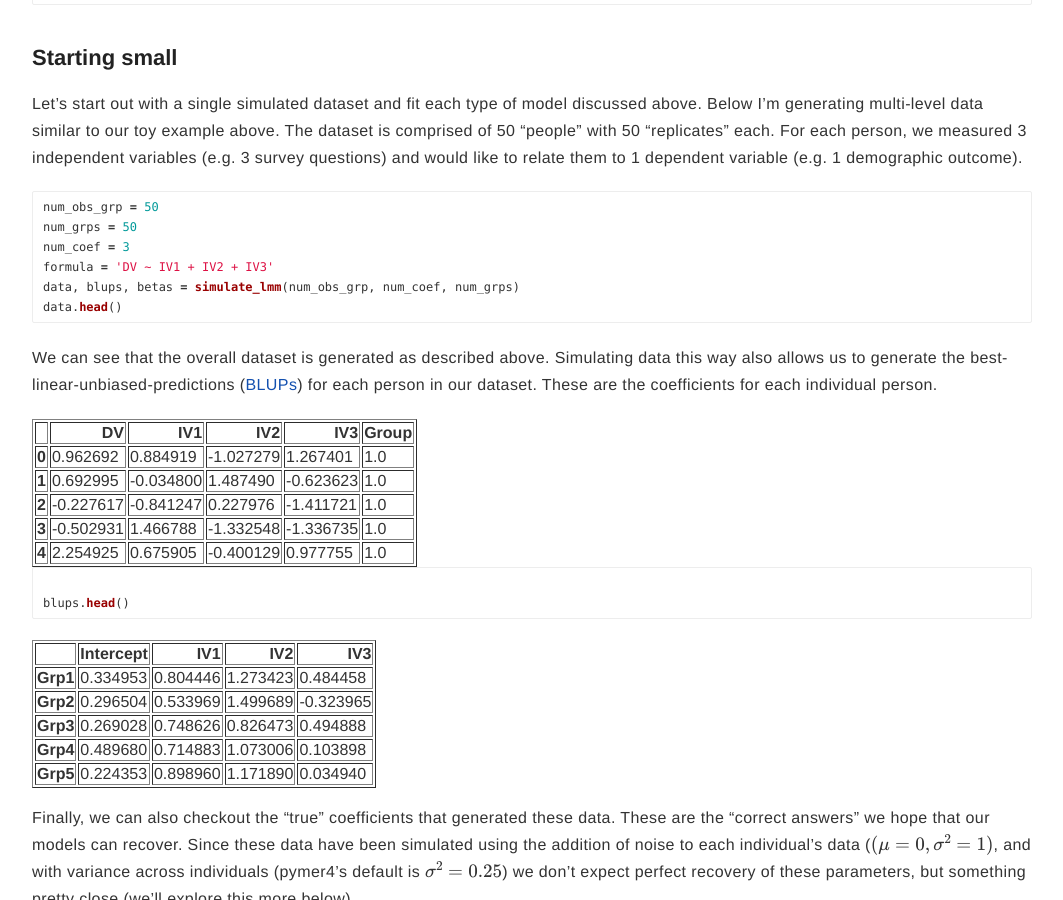
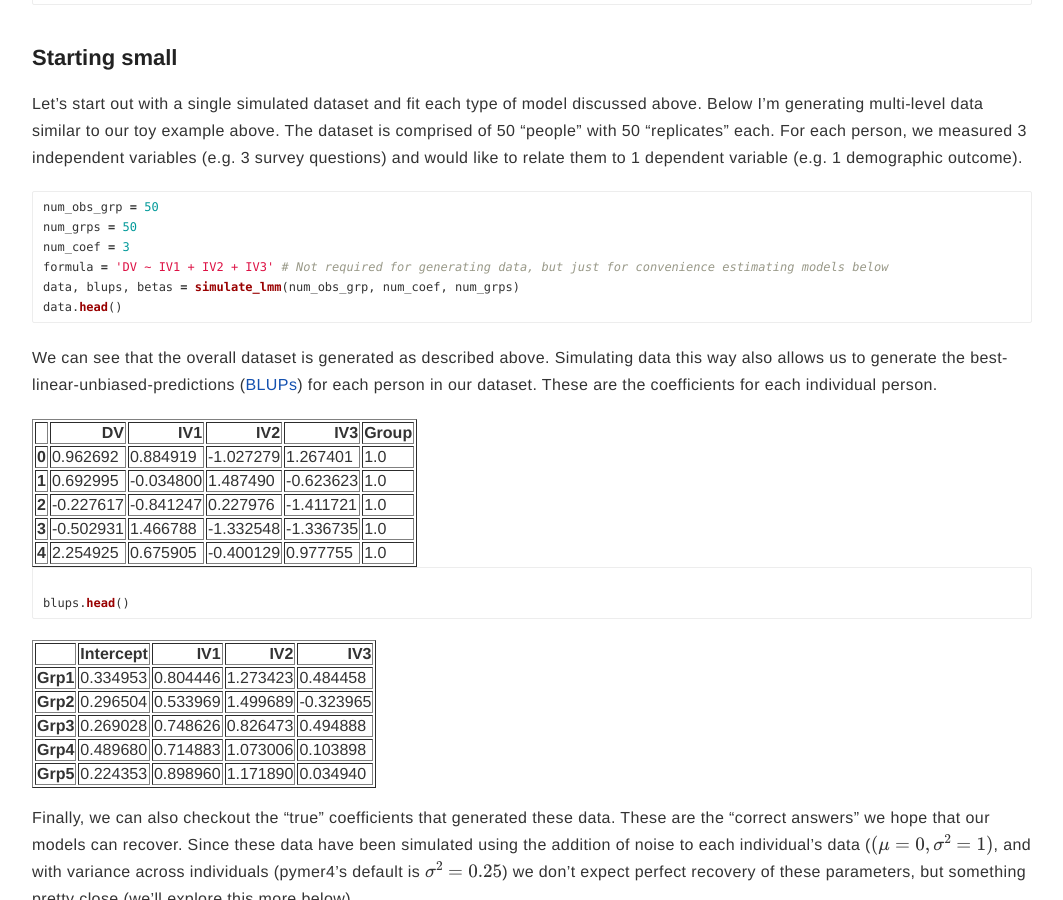
Before and after one commit to ejolly/ejolly.github.io, a Jekyll site: the page built from _posts/2019-02-18-rep_measures.md, in a window 1280 px wide and 900 px high, scrolled down 5139 px. Shown: the whole window, without its empty margins (108-1171 px from the left). Built offline with Jekyll 4.4.1, drawn with Linux system fonts in a browser that asks for light colours; formulas are drawn with MathJax 3; comment, search, counter and statistics services are not loaded.

Commit message:
Added some code comments.

````diff
--- a/_posts/2019-02-18-rep_measures.md
+++ b/_posts/2019-02-18-rep_measures.md
@@ -85,7 +85,7 @@ Let's start out with a single simulated dataset and fit each type of model discu
 num_obs_grp = 50
 num_grps = 50
 num_coef = 3
-formula = 'DV ~ IV1 + IV2 + IV3'
+formula = 'DV ~ IV1 + IV2 + IV3' # Not required for generating data, but just for convenience estimating models below
 data, blups, betas = simulate_lmm(num_obs_grp, num_coef, num_grps)
 data.head()
 ```
````
